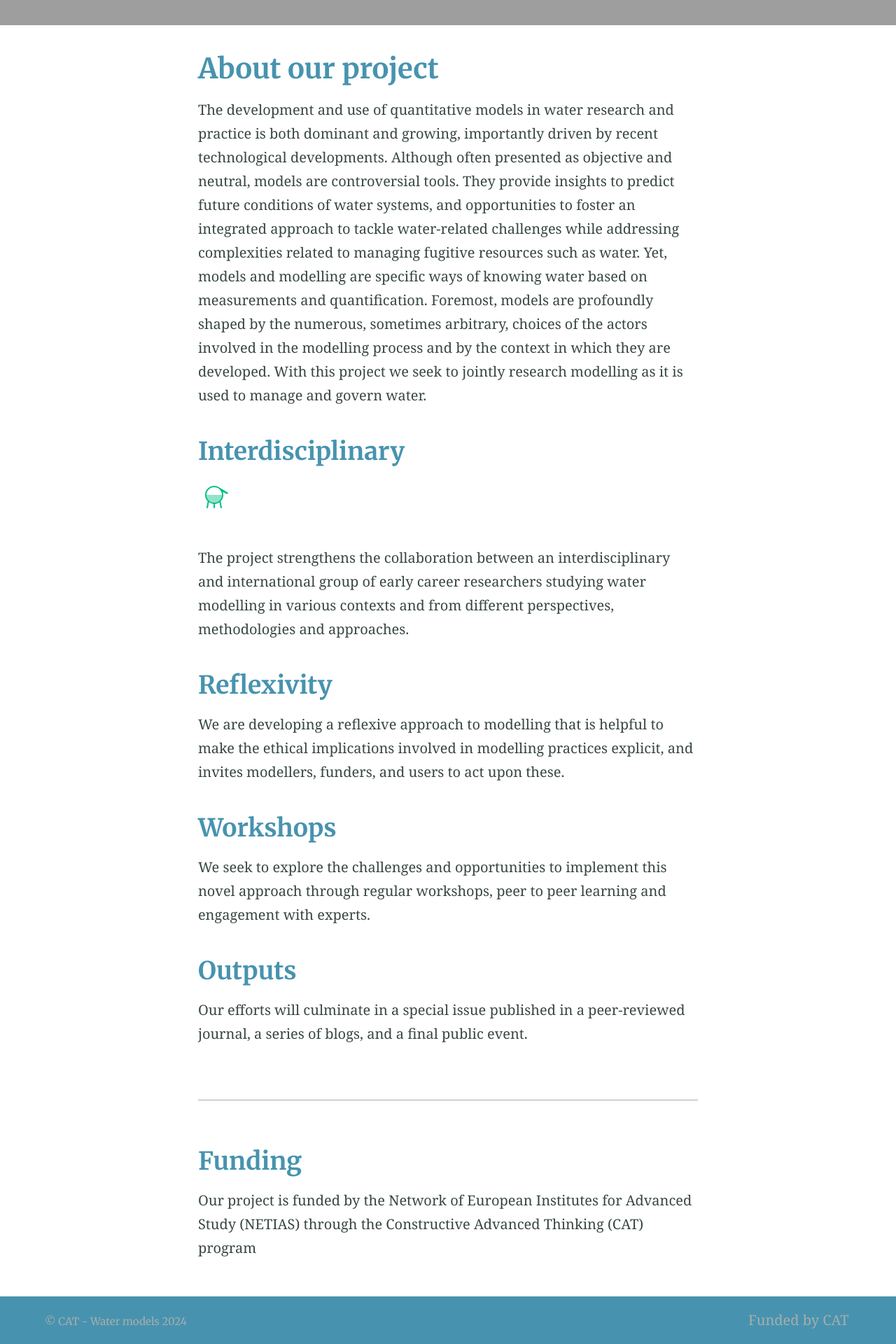
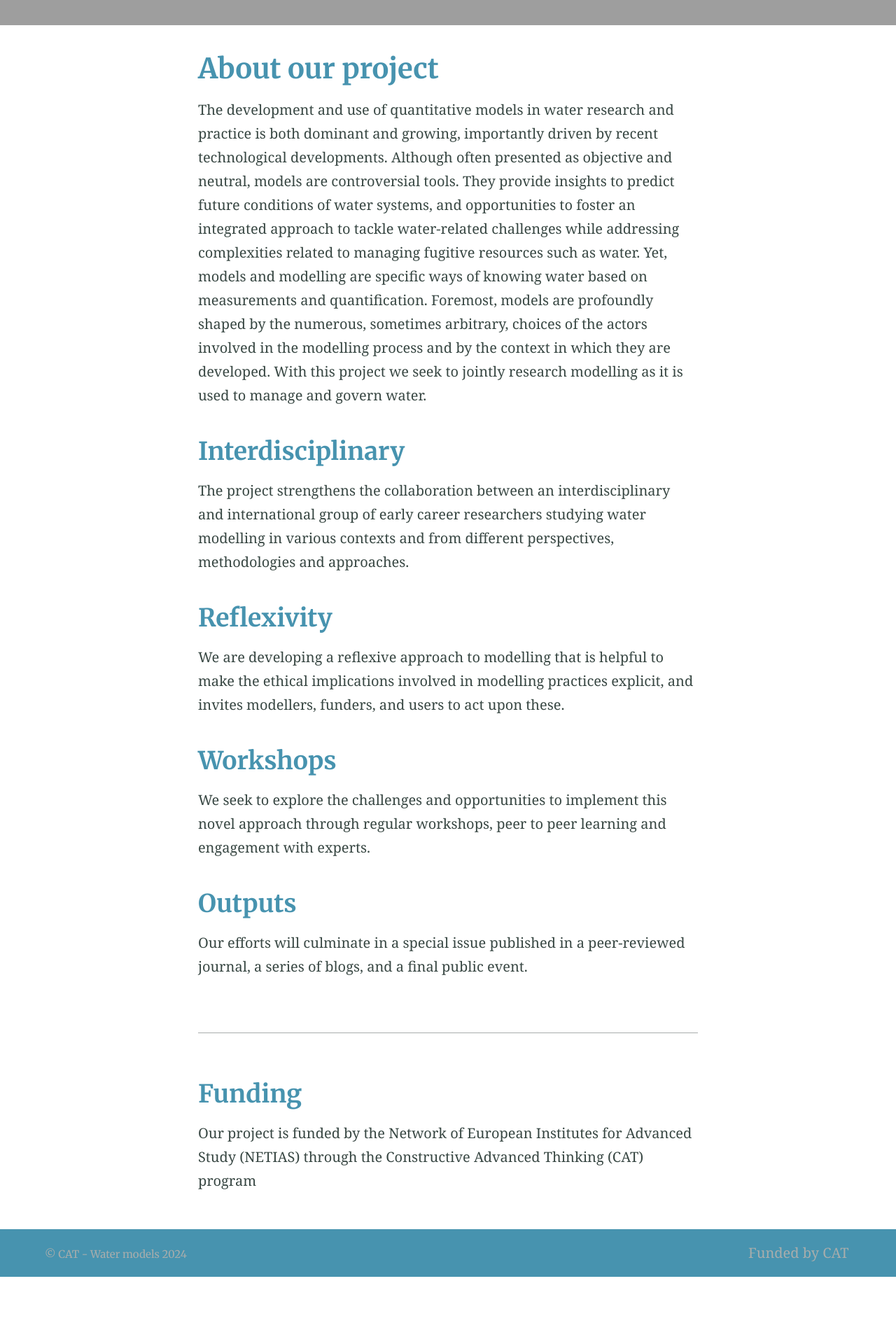
Before and after one commit to cat-water-models/cat-water-models.github.io, a Jekyll site: the page built from index.md, in a window 1280 px wide. Shown: the part 372-2292 px from the top of the page at 70% size. Built offline with Jekyll 4.4.1, drawn with Linux system fonts in a browser that asks for light colours; after the commit the page ends 2196 px from its top, so only the background shows below that; grey boxes are pictures that could not be loaded.

Commit message:
Update index.md

```diff
--- a/index.md
+++ b/index.md
@@ -10,8 +10,6 @@ excerpt: "Examining how quantitative models are currently developed and used in
 The development and use of quantitative models in water research and practice is both dominant and growing, importantly driven by recent technological developments. Although often presented as objective and neutral, models are controversial tools. They provide insights to predict future conditions of water systems, and opportunities to foster an integrated approach to tackle water-related challenges while addressing complexities related to managing fugitive resources such as water. Yet, models and modelling are specific ways of knowing water based on measurements and quantification. Foremost, models are profoundly shaped by the numerous, sometimes arbitrary, choices of the actors involved in the modelling process and by the context in which they are developed. With this project we seek to jointly research modelling as it is used to manage and govern water.
 
 ## Interdisciplinary
-
-<img class="right-picture" src="https://github.com/cat-water-models/cat-water-models.github.io/blob/main/assets/logos/logo.svg">
 
 The project strengthens the collaboration between an interdisciplinary and international group of early career researchers studying water modelling in various contexts and from different perspectives, methodologies and approaches.
 
```
